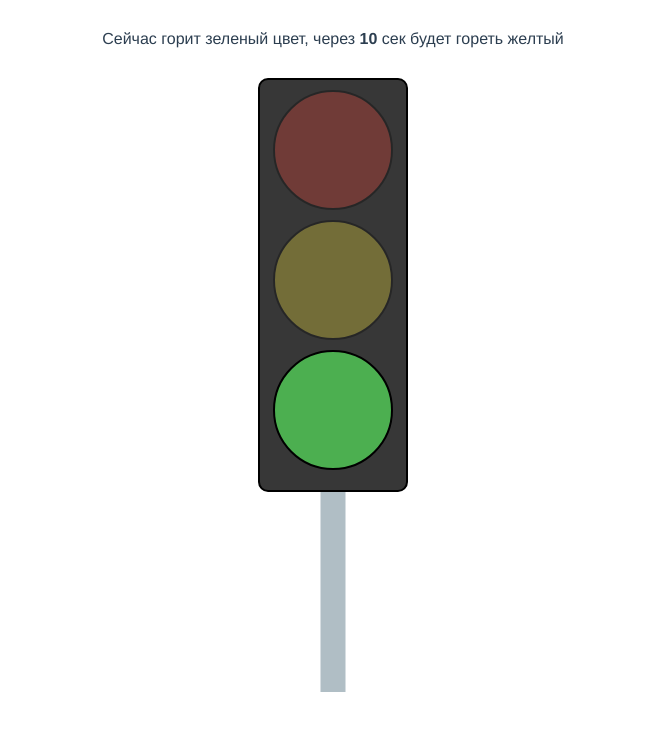
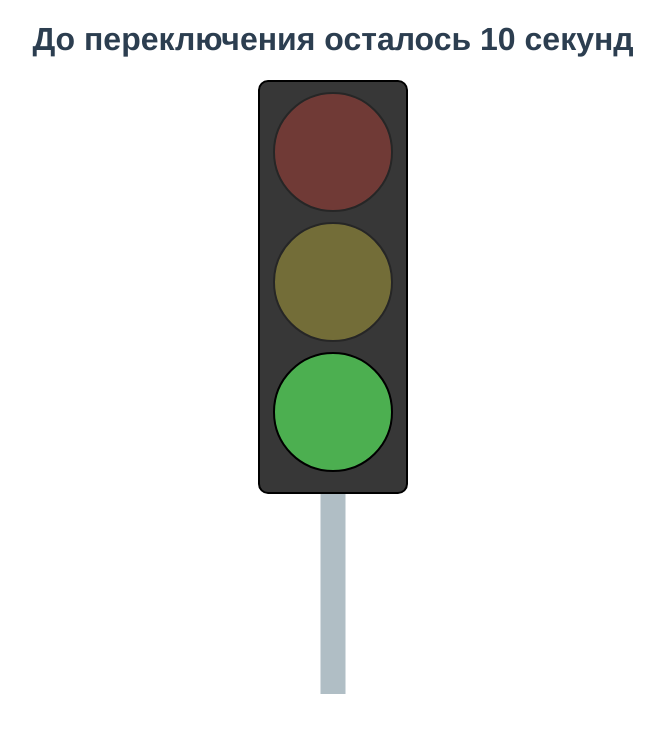
Before and after one commit to Jarkovato/traffic-lights-vue, a Vue app: page /green in a window 1280 px wide. Shown: the top 732 px of the page, without its empty margins (307-971 px from the left). Built offline with nearby package versions, Linux system fonts and the light colour scheme.

Commit message:
new logic

```diff
--- a/src/components/TrafficLight.vue
+++ b/src/components/TrafficLight.vue
@@ -1,134 +1,102 @@
 <template>
   <div class="container">
-    <!-- <h1>start:{{ this.start }}</h1> -->
-    <div class="timer">
-      Сейчас горит {{ russianCurrentColor }} цвет, через
-      <b>{{ currentTime }}</b> сек будет гореть {{ russianNextColor }}
+    <!-- <div class="timer">
+      Сейчас горит {{ currentColor }} цвет, переключение через <b>{{ timeOut }}</b> секунд
     </div>
     <div class="traffic-light">
-      <div :class="currentColor === 'red' ? 'circle' : 'circle disabled'"></div>
       <div
-        :class="currentColor === 'yellow' ? 'circle' : 'circle disabled'"
+        :class="[circle.active ? 'circle' : 'circle disabled', circle.animated ? 'animated': '']"
+        v-for="circle in circles"
+        :key="circle.id"
       ></div>
-      <div
-        :class="currentColor === 'green' ? 'circle' : 'circle disabled'"
-      ></div>
+    </div> -->
+    <h1>До переключения осталось {{ timeout }} секунд</h1>
+    <div class="traffic-light">
+      <div class="circle" :class="{ active: current == 'red' }"></div>
+      <div class="circle" :class="{ active: current == 'yellow' }"></div>
+      <div class="circle" :class="{ active: current == 'green' }"></div>
     </div>
   </div>
 </template>
 
 <script>
+//класс состояния
+class State {
+  constructor(name, dur, next) {
+    this.name = name;
+    this.dur = dur;
+    this.next = next;
+  }
+}
+//переключает цвета
+class Controller {
+  trigger(state, callback) {
+    callback(state);
+    setTimeout(() => {
+      this.trigger(state.next, callback);
+    }, state.dur * 1000);
+  }
+}
 export default {
   props: ["start"],
   data() {
     return {
-      colors: {
-        red: "red",
-        yellow: "yellow",
-        green: "green",
-      },
-      currentColor: "",
-      nextColor: "",
-      currentTime: "",
+      current: "red",
+      timeout: ''
     };
   },
   methods: {
-    getInterval() {
-      let interval = setInterval(() => {
-        this.changeColors();
-      }, 31000);
-      setTimeout(()=>{
+    getTimeOut(dur) {
+      this.timeout = dur;
+      let interval = setInterval(()=>{
+        this.timeout --;
+      }, 1000)
+      setTimeout(()=> {
         clearInterval(interval)
-      }, 3100000)
-    },
-    //переключает цвета по порядку
-    changeColors() {
-      const red = this.colors.red;
-      const yellow = this.colors.yellow;
-      const green = this.colors.green;
-      if (this.start === red) {
-        this.changeColor(10, red, yellow, 0);
-        this.changeColor(3, yellow, green, 10000);
-        this.changeColor(15, green, yellow, 13000);
-        this.changeColor(3, yellow, red, 28000);
-        setTimeout(() => {
-          this.start = red;
-        }, 30000);
-      } else if (this.start === yellow) {
-        this.changeColor(3, yellow, green, 0);
-        this.changeColor(15, green, yellow, 3000);
-        this.changeColor(3, yellow, red, 18000);
-        this.changeColor(10, red, yellow, 21000);
-        setTimeout(() => {
-          this.start = yellow;
-        }, 30000);
-      } else if (this.start === green) {
-        this.changeColor(15, green, yellow, 0);
-        this.changeColor(3, yellow, red, 15000);
-        this.changeColor(10, red, yellow, 18000);
-        this.changeColor(3, yellow, green, 28000);
-        setTimeout(() => {
-          this.start = green;
-        }, 30000);
-      }
-    },
+      }, dur * 1000)
+    }
+  },
+  mounted() {
+    //вызывает переключатель
+    let controller = new Controller();
+    //инициализирует состояния
+    let red = new State("red", 10);
+    let yellowToRed = new State("yellow", 3);
+    let yellowToGreen = new State("yellow", 3);
+    let green = new State("green", 15);
+    //задает следующий цвет
+    red.next = yellowToRed;
+    yellowToRed.next = green;
+    green.next = yellowToGreen;
+    yellowToGreen.next = red;
     //переключает цвет
-    changeColor(timer, color, newColor, seconds) {
-      setTimeout(() => {
-        //добавляет роут
-        this.$router.push(color);
-        //обновляет текущее время
-        this.currentTime = timer;
-        this.setTimer(timer);
-        //задает цвета
-        this.currentColor = color;
-        this.nextColor = newColor;
-      }, seconds);
-    },
-    //считает обратный отсчет
-    setTimer(sec) {
-      let seconds = sec - 1;
-      const timer = setInterval(() => {
-        this.currentTime = seconds;
-        seconds--;
-      }, 1000);
-      setTimeout(() => {
-        clearInterval(timer);
-      }, seconds * 1000);
-    },
-  },
-  //вызывает переключение цветов
-  mounted() {
-    //первый запуск светофора
-    this.changeColors();
-    this.getInterval();
-  },
-  computed: {
-    // переводит на русский для заголовков текущего цвета
-    russianCurrentColor() {
-      let result;
-      if (this.currentColor === "red") result = "красный";
-      else if (this.currentColor === "yellow") result = "желтый";
-      else if (this.currentColor === "green") result = "зеленый";
-      return result;
-    },
-    // переводит на русский для заголовков следующего цвета
-    russianNextColor() {
-      let result;
-      if (this.nextColor === "red") result = "красный";
-      else if (this.nextColor === "yellow") result = "желтый";
-      else if (this.nextColor === "green") result = "зеленый";
-      return result;
-    },
+    if (this.start == 'red') {
+    controller.trigger(red, (state) => {
+      this.current = state.name;
+      this.getTimeOut(state.dur);
+      if (this.$route.name != state.name) this.$router.push(state.name);
+    });
+    }
+    else if (this.start == 'yellow') {
+    controller.trigger(yellowToRed, (state) => {
+      this.current = state.name;
+      this.getTimeOut(state.dur);
+      if (this.$route.name != state.name) this.$router.push(state.name);
+    });
+    }
+    else if (this.start == 'green') {
+    controller.trigger(green, (state) => {
+      this.current = state.name;
+      this.getTimeOut(state.dur);
+      if (this.$route.name != state.name) this.$router.push(state.name);
+    });
+    }
+
   },
 };
 </script>
 
 <style scoped>
-/* h1 {
-  position: fixed;
-  left: 150px;
-} */
 .timer {
   margin: 30px 0px;
 }
@@ -161,6 +129,7 @@ export default {
   border: 2px solid #000;
   border-radius: 50%;
   margin-bottom: 10px;
+  opacity: 0.3;
 }
 .circle:nth-child(1) {
   background-color: #f44336;
@@ -171,7 +140,21 @@ export default {
 .circle:nth-child(3) {
   background-color: #4caf50;
 }
-.disabled {
-  filter: opacity(0.3);
+.active {
+  opacity: 1;
+}
+.animated {
+  animation: blink 1s linear 3;
+}
+@keyframes blink {
+  from {
+    opacity: 0.3;
+  }
+  50% {
+    opacity: 1;
+  }
+  to {
+    opacity: 0.3;
+  }
 }
 </style>
```
Also changed, not shown: src/js/class.js (added, +42 -0 lines), 10 other files (tests, documents, lock files or other folders).
